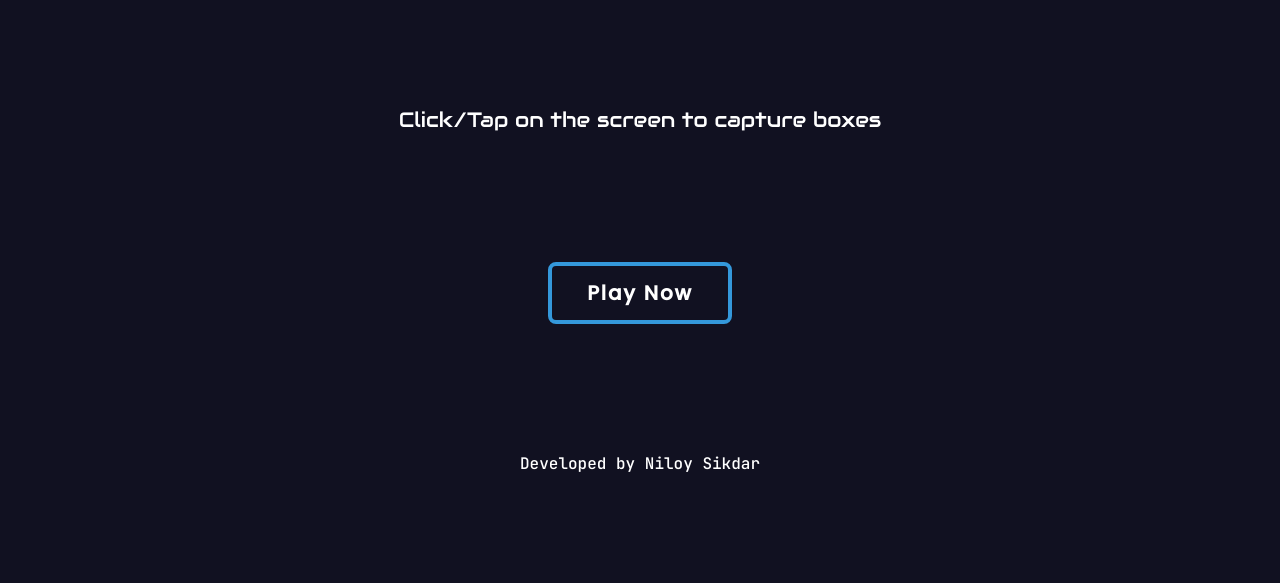
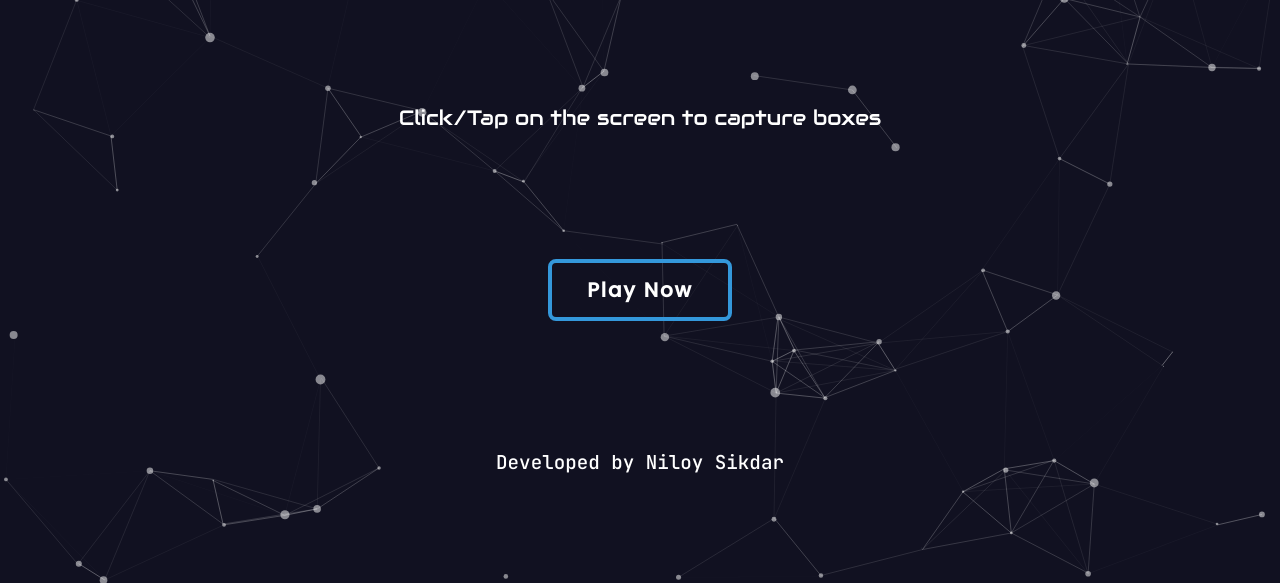
Before and after one commit to niloysikdar/box-stacking-game, a plain HTML site: page index.html in a window 1280 px wide. Shown: the part 217-800 px from the top of the page. Drawn offline with nearby package versions, Linux system fonts and the light colour scheme; a web font is replaced by a local one.

Commit message:
Style fixed

```diff
--- a/index.html
+++ b/index.html
@@ -4,6 +4,8 @@
 <head>
     <meta charset="UTF-8">
     <meta name="viewport" content="width=device-width, initial-scale=1.0">
+    <meta name="theme-color" content="#111A2B">
+    <meta name="msapplication-navbutton-color" content="#111121">
     <link rel="stylesheet" href="./style.css">
     <title>Box Stacking Game</title>
 </head>
@@ -28,6 +30,7 @@
     </div>
 
     <div class="welcome">
+        <div id="particles-js1"></div>
         <div class="game-name">
             <h1 class="original-name">Box Stacking Game</h1>
             <p class="tag">Don't lose your box</p>
--- a/particle.js
+++ b/particle.js
@@ -1,18 +1,124 @@
-/* -----------------------------------------------
-/* How to use? : Check the GitHub README
-/* ----------------------------------------------- */
+particlesJS('particles-js',
+    {
+        "particles": {
+            "number": {
+                "value": 70,
+                "density": {
+                    "enable": true,
+                    "value_area": 800
+                }
+            },
+            "color": {
+                "value": "#ffffff"
+            },
+            "shape": {
+                "type": "circle",
+                "stroke": {
+                    "width": 0,
+                    "color": "#000000"
+                },
+                "polygon": {
+                    "nb_sides": 5
+                },
+                "image": {
+                    "src": "img/github.svg",
+                    "width": 100,
+                    "height": 100
+                }
+            },
+            "opacity": {
+                "value": 0.5,
+                "random": false,
+                "anim": {
+                    "enable": false,
+                    "speed": 1,
+                    "opacity_min": 0.1,
+                    "sync": false
+                }
+            },
+            "size": {
+                "value": 5,
+                "random": true,
+                "anim": {
+                    "enable": false,
+                    "speed": 40,
+                    "size_min": 0.1,
+                    "sync": false
+                }
+            },
+            "line_linked": {
+                "enable": true,
+                "distance": 150,
+                "color": "#ffffff",
+                "opacity": 0.4,
+                "width": 1
+            },
+            "move": {
+                "enable": true,
+                "speed": 6,
+                "direction": "none",
+                "random": false,
+                "straight": false,
+                "out_mode": "out",
+                "attract": {
+                    "enable": false,
+                    "rotateX": 600,
+                    "rotateY": 1200
+                }
+            }
+        },
+        "interactivity": {
+            "detect_on": "canvas",
+            "events": {
+                "onhover": {
+                    "enable": false,
+                    "mode": "grab"
+                },
+                "onclick": {
+                    "enable": false,
+                    "mode": "push"
+                },
+                "resize": true
+            },
+            "modes": {
+                "grab": {
+                    "distance": 400,
+                    "line_linked": {
+                        "opacity": 1
+                    }
+                },
+                "bubble": {
+                    "distance": 400,
+                    "size": 40,
+                    "duration": 2,
+                    "opacity": 8,
+                    "speed": 3
+                },
+                "repulse": {
+                    "distance": 200
+                },
+                "push": {
+                    "particles_nb": 4
+                },
+                "remove": {
+                    "particles_nb": 2
+                }
+            }
+        },
+        "retina_detect": true,
+        "config_demo": {
+            "hide_card": false,
+            "background_color": "#b61924",
+            "background_image": "",
+            "background_position": "50% 50%",
+            "background_repeat": "no-repeat",
+            "background_size": "cover"
+        }
+    }
+);
 
-/* To load a config file (particles.json) you need to host this demo (MAMP/WAMP/local)... */
-/*
-particlesJS.load('particles-js', 'particles.json', function() {
-  console.log('particles.js loaded - callback');
-});
-*/
 
-/* Otherwise just put the config content (json): */
-
-particlesJS('particles-js',
-
+particlesJS('particles-js1',
     {
         "particles": {
             "number": {
@@ -85,11 +191,11 @@ particlesJS('particles-js',
             "detect_on": "canvas",
             "events": {
                 "onhover": {
-                    "enable": true,
-                    "mode": "repulse"
+                    "enable": false,
+                    "mode": "grab"
                 },
                 "onclick": {
-                    "enable": true,
+                    "enable": false,
                     "mode": "push"
                 },
                 "resize": true
@@ -129,5 +235,4 @@ particlesJS('particles-js',
             "background_size": "cover"
         }
     }
-
 );
--- a/style.css
+++ b/style.css
@@ -15,9 +15,18 @@ body {
     display: flex;
     justify-content: center;
     align-items: center;
+    font-family: 'Convergence', sans-serif;
 }
 
 #particles-js {
+    width: 100%;
+	height: 100%;
+	position: absolute;
+	top: 50%; left: 50%;
+	transform: translate(-50%,-50%);
+}
+
+#particles-js1 {
     width: 100%;
 	height: 100%;
 	position: absolute;
@@ -130,7 +139,7 @@ h1 {
 
 .developed {
     font-family: 'JetBrains Mono', monospace;
-    font-size: 1rem;
+    font-size: 1.2rem;
 }
 
 .welcome-hidden {
```
